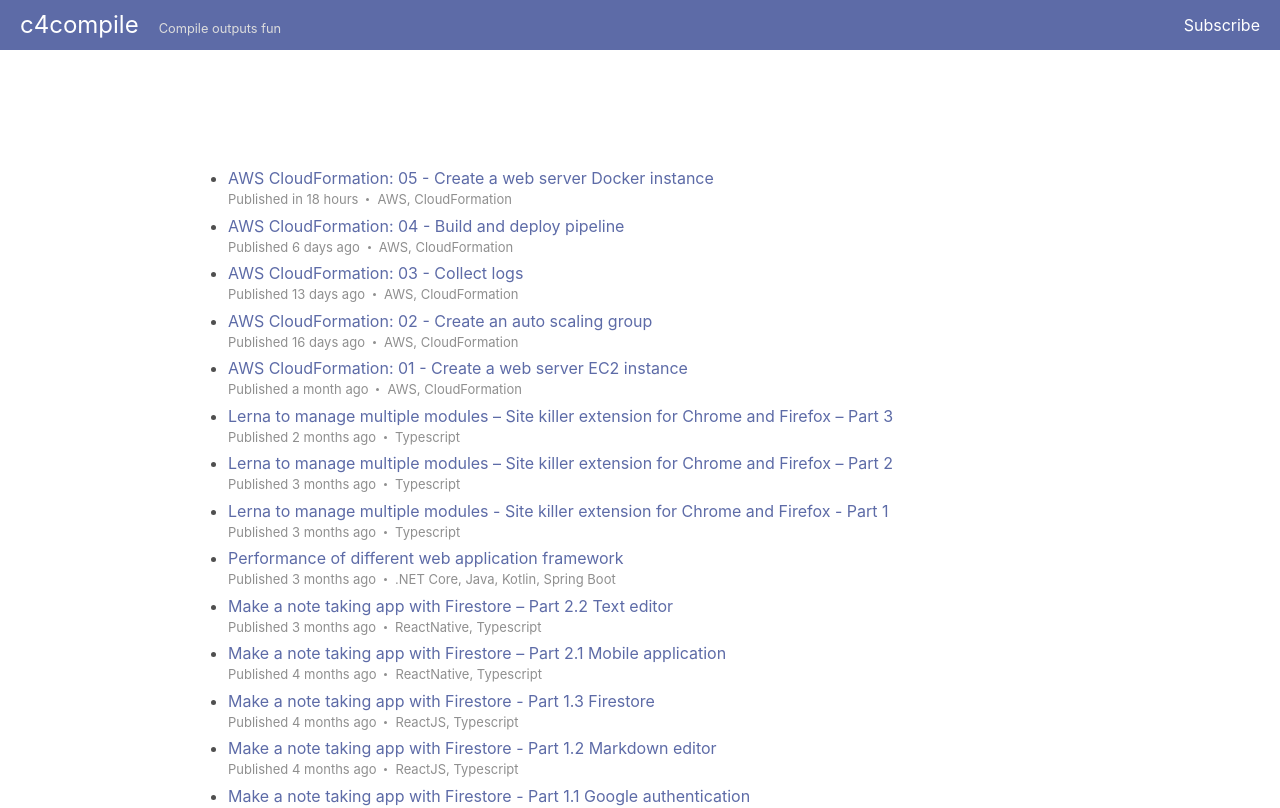
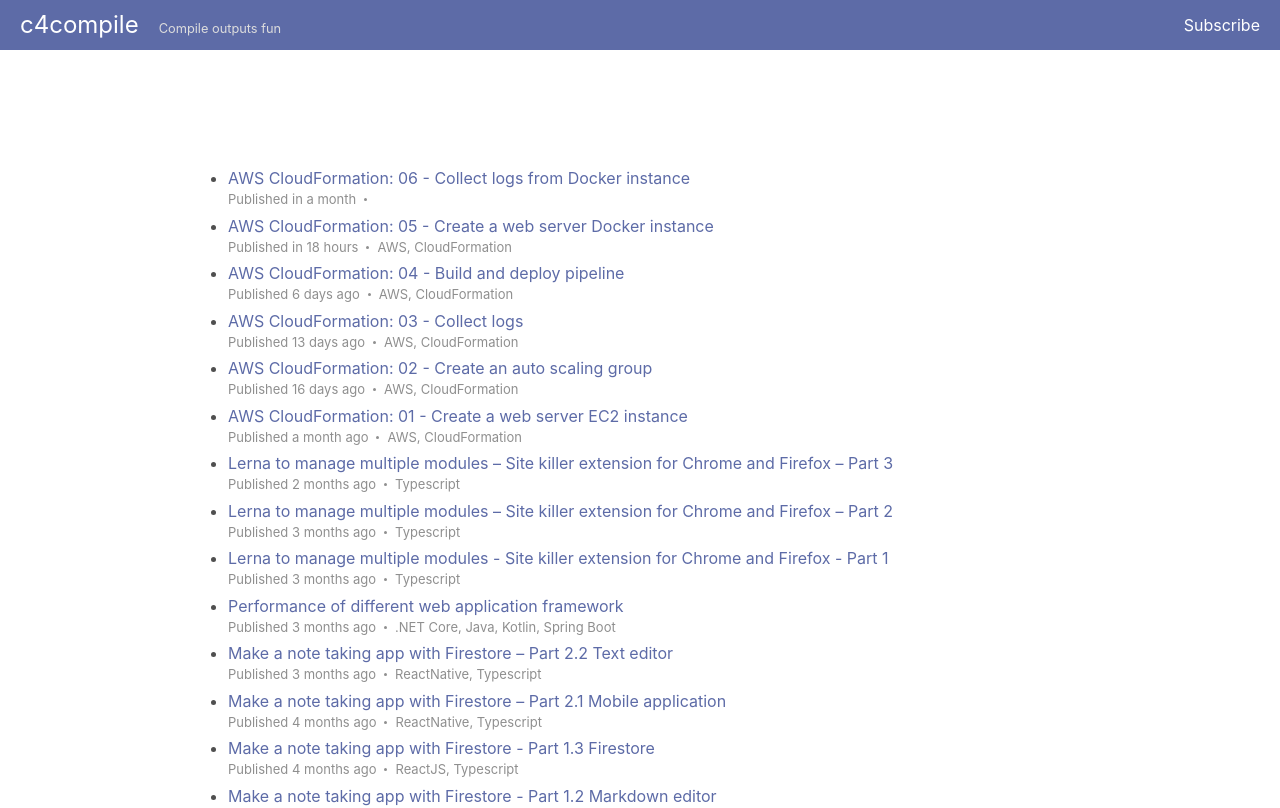
Before and after one commit to chimin/blog, a Next.js app: page / in a window 1280 px wide. Shown: the top 808 px of the page. Built offline with nearby package versions, Linux system fonts and the light colour scheme.

Commit message:
Publish AWS Cloudformation 6

```diff
--- a/src/data/appConfig.json
+++ b/src/data/appConfig.json
@@ -1,5 +1,5 @@
 {
-    "siteUrl": "https://c4compile-2f38c.web.app",
+    "siteUrl": "https://c4compile.me",
     "googleSearchJsUrl": "https://cse.google.com/cse.js?cx=2d7bbbc759862ea0f",
     "firebase": {
         "apiKey": "AIzaSyCNXB6sOLfj7jE55MAhZMOKnAt-x9InnEc",
--- a/src/data/posts.json
+++ b/src/data/posts.json
@@ -185,7 +185,7 @@
   {
     "id": 21,
     "title": "AWS CloudFormation: 06 - Collect logs from Docker instance",
-    "publishDate": null,
+    "publishDate": "2021-03-07T05:26:37Z",
     "tags": []
   },
   {
```
Also changed, not shown: .next-sitemap.js, public/robots.txt, 2 other files (tests, documents, lock files or other folders).
